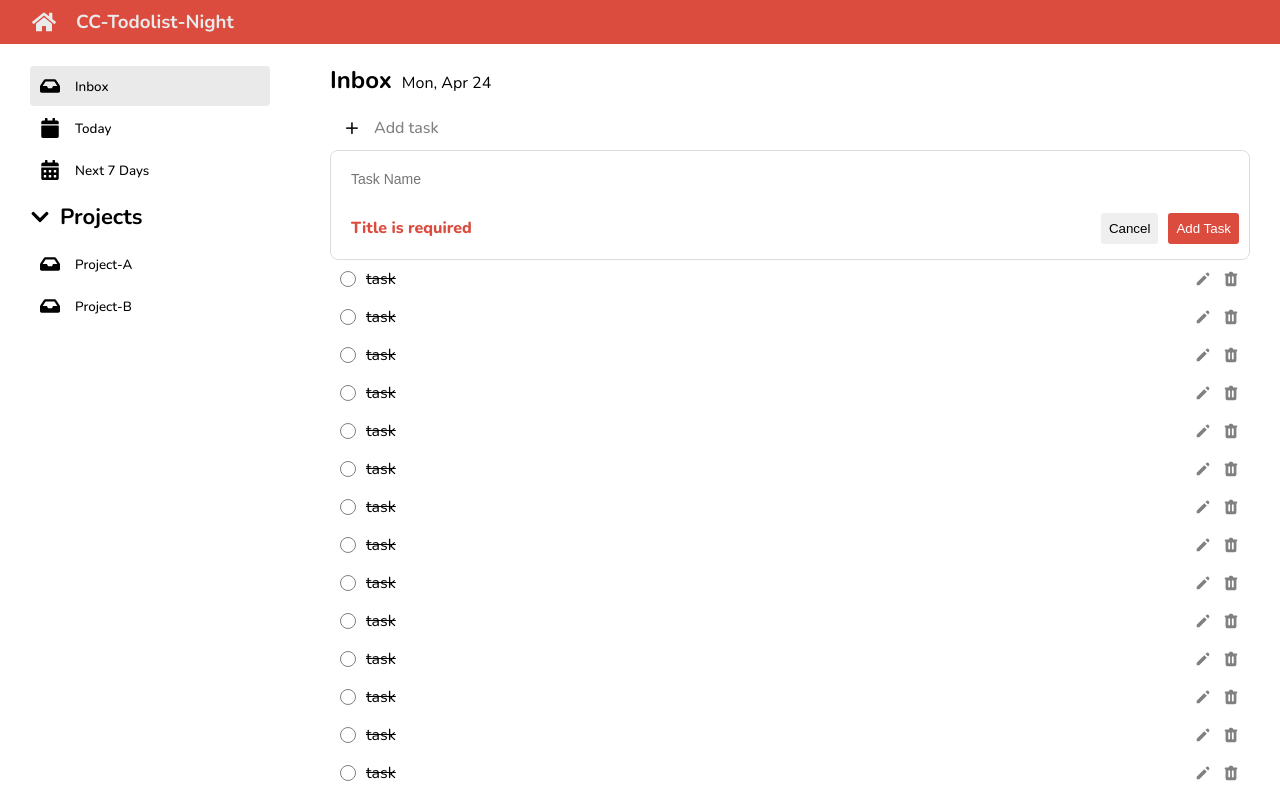
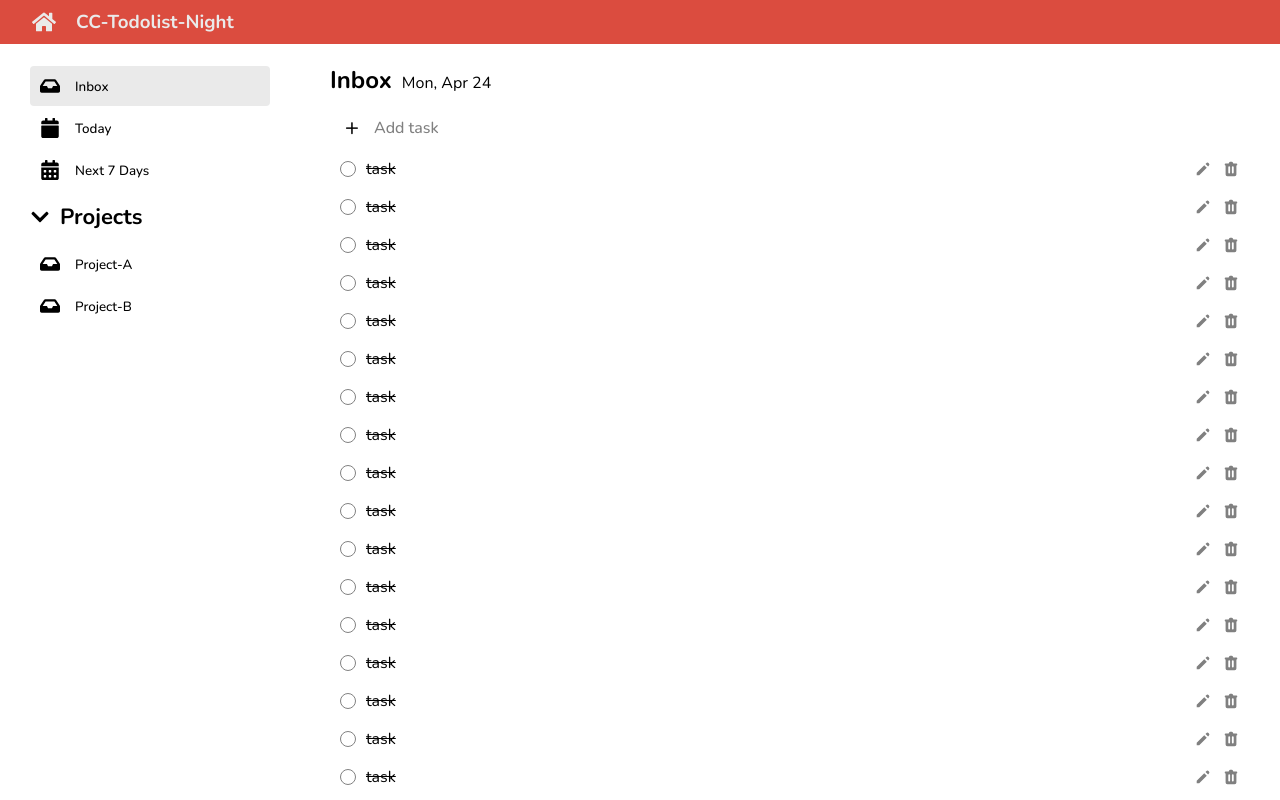
Before and after one commit to Night-of-Serenity/React-Todolist, a React (Create React App) app: page / in a window 1280 px wide. Built offline with nearby package versions, Linux system fonts and the light colour scheme.

Commit message:
UI state toggle AddTodo

```diff
--- a/src/components/Todo/AddTodo.jsx
+++ b/src/components/Todo/AddTodo.jsx
@@ -1,15 +1,24 @@
 import styles from "./AddTodo.module.scss";
 import { TodoForm } from "./TodoForm";
+import { useState } from "react";
 
 export function AddTodo() {
+  const [isAddMode, setIsAddMode] = useState(false);
+  const handleClickAddTask = (e) => {
+    console.log("add task");
+    setIsAddMode(true);
+  };
+
   return (
     <>
-      <div className={styles.add__todo}>
-        <span>+</span>
-        <h3>Add task</h3>
-      </div>
-
-      <TodoForm />
+      {!isAddMode ? (
+        <div className={styles.add__todo} onClick={handleClickAddTask}>
+          <span>+</span>
+          <h3>Add task</h3>
+        </div>
+      ) : (
+        <TodoForm onSetIsAddMode={setIsAddMode} />
+      )}
     </>
   );
 }
--- a/src/components/Todo/TodoForm.jsx
+++ b/src/components/Todo/TodoForm.jsx
@@ -1,15 +1,18 @@
 import styles from "./TodoForm.module.scss";
 import React, { useState } from "react";
 
-export function TodoForm() {
-  const [task, setTask] = React.useState("");
+export function TodoForm({ onSetIsAddMode }) {
+  // # 1 : Logic Section
+  const [task, setTask] = useState("");
+
   const handleSubmit = (e) => {
     e.preventDefault();
-    console.log("Summit");
+    onSetIsAddMode(false);
+    console.log("Submit");
   };
-
   const handleClickCancel = (e) => {
     console.log("cancel");
+    onSetIsAddMode(false);
   };
 
   const handleChangeInput = (e) => {
@@ -17,9 +20,10 @@ export function TodoForm() {
     setTask(e.target.value);
   };
 
+  // # 2 : UI-Section
   return (
     <form className={styles.todo__form__container} onSubmit={handleSubmit}>
-      <input className={styles.todo__form__input} placeholder="Task Name" onChange={handleChangeInput} value={task} />
+      <input className={styles.todo__form__input} placeholder="Task Name" value={task} onChange={handleChangeInput} />
       <div className={styles.todo__form__footer}>
         <p className={styles.todo__error}>Title is required</p>
         <div className={styles.todo__form__buttons}>
```
